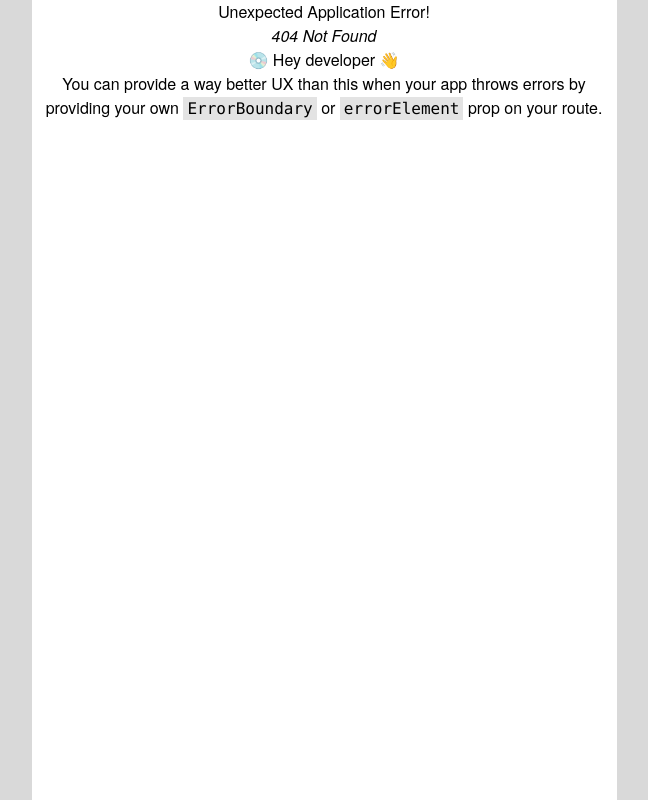
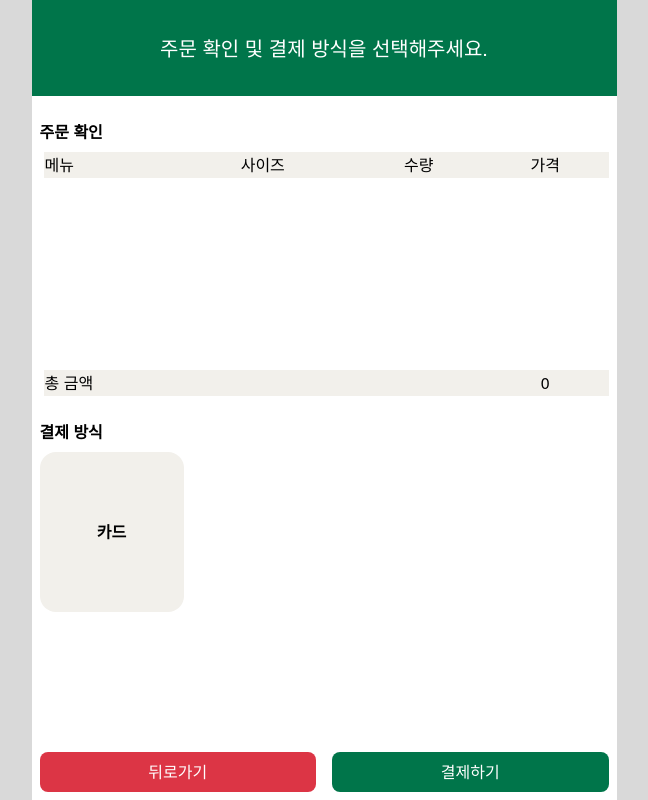
Before and after one commit to Digital-Hana-Starbucks/Starbucks_frontend, a React (Vite) app: page /orderCheck in a window 1280 px wide. Before the commit this address had no page. Shown: the whole page, without its empty margins (316-964 px from the left). Built offline with nearby package versions, Linux system fonts and the light colour scheme.

Commit message:
Desgin: add orderCheck page (#14)

```diff
--- /dev/null
+++ b/src/components/organisms/BasketTable.tsx
@@ -0,0 +1,39 @@
+import React from "react";
+import { useSession } from "../../context/basketContext";
+
+const BasketTable = () => {
+  const { basket } = useSession();
+
+  return (
+    <table className="ml-1">
+      <thead className="bg-starbucksBeige">
+        <tr>
+          <td className="text-left">메뉴</td>
+          <td>사이즈</td>
+          <td>수량</td>
+          <td>가격</td>
+        </tr>
+      </thead>
+      <tbody className="h-48 max-h-48">
+        {basket.basketList.map((item) => (
+          <tr>
+            <td className="text-left">{item.menuName}</td>
+            <td>{item.menuSize}</td>
+            <td>{item.orderDetailCount}</td>
+            <td>{item.menuPrice}</td>
+          </tr>
+        ))}
+      </tbody>
+      <tfoot className="bg-starbucksBeige">
+        <tr>
+          <td className="text-left" colSpan={3}>
+            총 금액
+          </td>
+          <td>{basket.totalPrice}</td>
+        </tr>
+      </tfoot>
+    </table>
+  );
+};
+
+export default BasketTable;
--- a/src/main.tsx
+++ b/src/main.tsx
@@ -18,6 +18,7 @@ import Admin from "./pages/Admin";
 import OrderCompletion from "./pages/OrderCompletion";
 import Order from "./pages/Order";
 import MenuPage from "./pages/MenuPage";
+import OrderCheck from "./pages/OrderCheck";
 
 const router = createBrowserRouter([
   {
@@ -30,6 +31,7 @@ const router = createBrowserRouter([
       { path: "login", element: <Login /> },
       { path: "signup", element: <Signup /> },
       { path: "menu", element: <MenuPage /> },
+      { path: "orderCheck", element: <OrderCheck /> },
       { path: "order", element: <Order /> },
       { path: "completion", element: <OrderCompletion /> },
       { path: "adminMenuList", element: <AdminMenuList /> },
--- a/src/pages/OrderCheck.tsx
+++ b/src/pages/OrderCheck.tsx
@@ -1,7 +1,47 @@
-import React from "react";
+import React, { useState } from "react";
+import BasketTable from "../components/organisms/BasketTable";
+import { useNavigate } from "react-router-dom";
 
 const OrderCheck = () => {
-  return <div>OrderCheck</div>;
+  const navigate = useNavigate();
+
+  const [clicked, setClicked] = useState(false);
+
+  return (
+    <section className="relative h-screen flex flex-col gap-6">
+      <div className="flex justify-center items-center h-24 bg-starbucksGreen">
+        <p className="text-xl text-white">
+          주문 확인 및 결제 방식을 선택해주세요.
+        </p>
+      </div>
+      <div className="flex flex-col gap-2 mx-2">
+        <p className="text-left font-semibold">주문 확인</p>
+        <BasketTable />
+      </div>
+      <div className="flex flex-col gap-2 mx-2">
+        <p className="text-left font-semibold">결제 방식</p>
+        <button
+          className={`flex justify-center items-center w-36 h-40 rounded-2xl font-semibold ${
+            clicked ? "bg-starbucksGreen text-white" : "bg-starbucksBeige"
+          }`}
+          onClick={() => setClicked(!clicked)}
+        >
+          카드
+        </button>
+      </div>
+      <div className="absolute bottom-0 flex justify-between w-full px-2 pb-2 gap-4">
+        <button
+          className="w-1/2 h-10 bg-danger rounded-lg text-white"
+          onClick={() => navigate("/menu")}
+        >
+          뒤로가기
+        </button>
+        <button className="w-1/2 h-10 bg-starbucksGreen rounded-lg text-white">
+          결제하기
+        </button>
+      </div>
+    </section>
+  );
 };
 
 export default OrderCheck;
```
